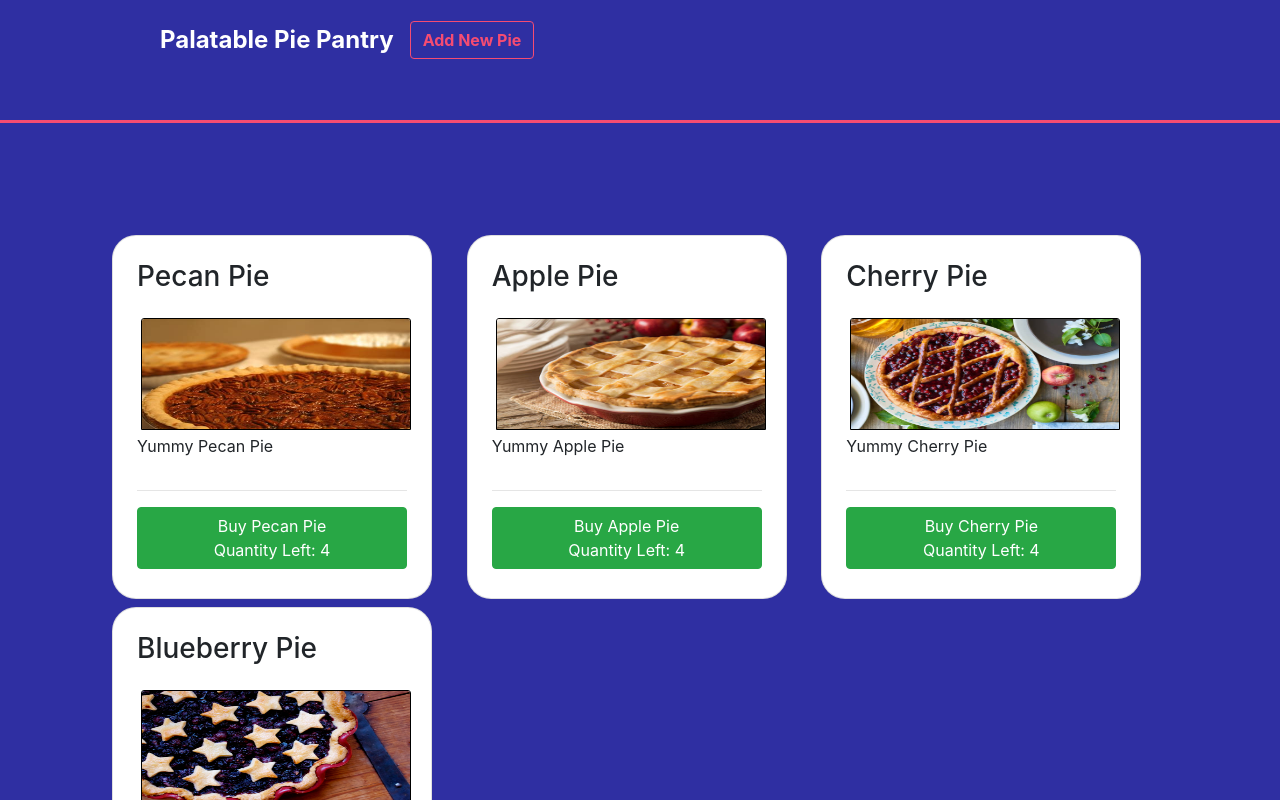
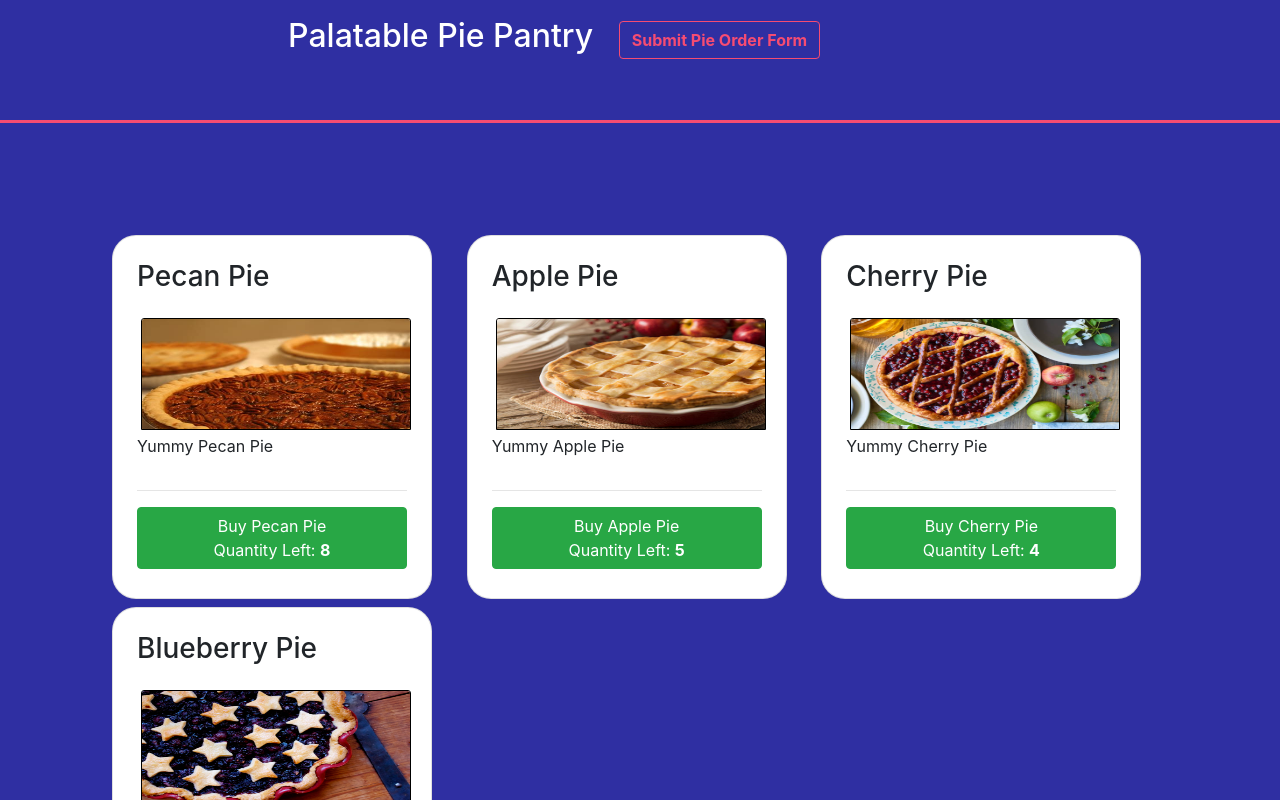
Before and after one commit to lmschless/react-redux-pie-shop, a React (Create React App) app: page / in a window 1280 px wide. Shown: the top 800 px of the page. Built offline with nearby package versions, Linux system fonts and the light colour scheme; a web font is replaced by a local one.

Commit message:
updated layout and design.

```diff
--- a/src/components/App.js
+++ b/src/components/App.js
@@ -1,11 +1,9 @@
 import React from 'react';
-import NavBar from './Nav';
 import Store from './Store';
 
 function App() {
 	return (
 		<React.Fragment>
-			{/* <NavBar  /> */}
 			<Store />
 		</React.Fragment>
 	);
--- a/src/components/Nav.js
+++ b/src/components/Nav.js
@@ -11,10 +11,12 @@ const NavBar = (props) => {
 		paddingTop: '2.5em',
 		paddingLeft: '10em',
 		paddingRight: '10em',
-		borderBottom: '3px solid white',
+		borderBottom: '3px solid',
 		borderColor: '#F64C72'
 	};
 	const textStyles = {
+		marginLeft: '10vw',
+		marginRight: '2vw',
 		color: 'white',
 		backgroundColor: '#2f2fa2',
 		fontSize: '1.5em',
@@ -31,11 +33,9 @@ const NavBar = (props) => {
 	return (
 		<div>
 			<Navbar style={navStyles} light expand="md">
-				<center>
-					<NavbarBrand style={textStyles} href="/">
-						Palatable Pie Pantry{' '}
-					</NavbarBrand>
-				</center>
+				<NavbarBrand style={textStyles} href="/">
+					<h2>Palatable Pie Pantry</h2>
+				</NavbarBrand>
 				<Button
 					onClick={() => {
 						props.onForm();
@@ -43,7 +43,7 @@ const NavBar = (props) => {
 					style={highlightStyles}
 					outline
 				>
-					Add New Pie
+					Submit Pie Order Form
 				</Button>
 			</Navbar>
 		</div>
--- a/src/components/PieCard.js
+++ b/src/components/PieCard.js
@@ -1,7 +1,6 @@
 import React from 'react';
 import PropTypes from 'prop-types';
 import { Card, CardTitle, CardText, CardImg, Button } from 'reactstrap';
-// import ActionButtons from './ActionButtons';
 function PieCard(props) {
 	const cardStyles = {
 		backgroundColor: '#FFFFFF',
@@ -18,6 +17,7 @@ function PieCard(props) {
 		margin: '.25em',
 		border: 'solid 1px black'
 	};
+
 	return (
 		<React.Fragment>
 			<Card style={cardStyles} body>
@@ -42,7 +42,7 @@ function PieCard(props) {
 					}}
 					color="success"
 				>
-					Buy {props.name} <br />Quantity Left: {props.count}
+					Buy {props.name} <br />Quantity Left: <b>{props.count}</b>
 				</Button>
 			</Card>
 		</React.Fragment>
--- a/src/components/PieForm.js
+++ b/src/components/PieForm.js
@@ -21,7 +21,6 @@ function PieForm(props) {
 					<input placeholder="Name of Pie" id="pie-name" type="text" />
 					<br />
 					<br />
-
 					<input placeholder="Description" id="description" type="text" />
 					<br />
 					<br />
--- a/src/components/Store.js
+++ b/src/components/Store.js
@@ -1,5 +1,4 @@
 import React, { Component } from 'react';
-import PropTypes from 'prop-types';
 import { v4 } from 'uuid';
 import PieCard from './PieCard';
 import NavBar from './Nav';
@@ -16,13 +15,13 @@ export default class Store extends Component {
 					name: 'Pecan Pie',
 					description: 'Yummy Pecan Pie',
 					img: require('./../assets/pecan.jpeg'),
-					count: 4
+					count: 8
 				},
 				{
 					name: 'Apple Pie',
 					description: 'Yummy Apple Pie',
 					img: require('./../assets/apple.jpeg'),
-					count: 4
+					count: 5
 				},
 				{
 					name: 'Cherry Pie',
@@ -34,7 +33,7 @@ export default class Store extends Component {
 					name: 'Blueberry Pie',
 					description: 'Yummy Blueberry Pie',
 					img: require('./../assets/blueberry.jpeg'),
-					count: 4
+					count: 2
 				}
 			]
 		};
@@ -79,7 +78,6 @@ export default class Store extends Component {
 		};
 		newPieList.unshift(newPie);
 		this.setState({ pieList: newPieList, dynamicForm: null });
-		// console.log(pieName, quantity, id);
 	};
 
 	pieForm = () => {
@@ -102,7 +100,6 @@ export default class Store extends Component {
 			margin: '5em'
 		};
 		const pieList = this.state.pieList;
-		console.log(pieList);
 
 		return (
 			<React.Fragment>
```
Also changed, not shown: src/logo.svg (deleted).
